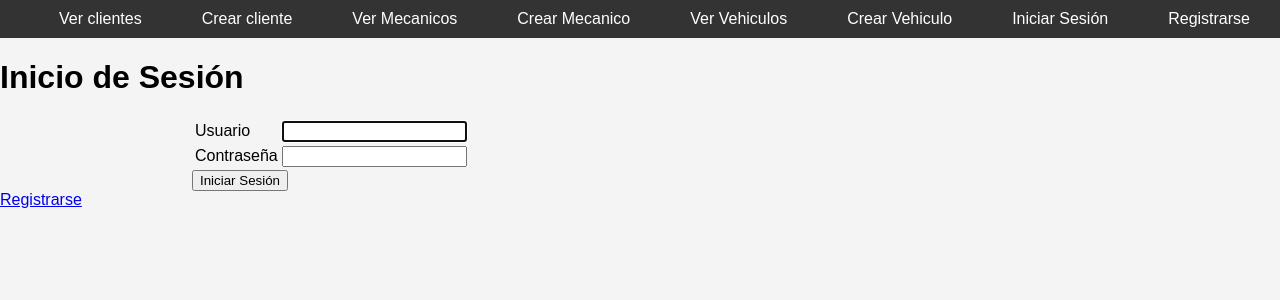
After one commit to sebastianmorenocba/PlaygroundFinalProject_MorenoSebastian, a Django app: page /login/ in a window 1280 px wide. The commit adds this page. Shown: the top 300 px of the page. Run offline with Django 5.2, Linux system fonts and the light colour scheme.

Commit message:
login, logout y register con exito

```diff
--- /dev/null
+++ b/Proyecto/core/templates/core/login.html
@@ -0,0 +1,30 @@
+{% extends 'core/base.html' %}
+
+{% block contenido %}
+<div class="overlay">
+    <div class="container">
+        <h1>Inicio de Sesión</h1>
+
+        <form id="login-form" style="width: 50vw; margin-left: 15vw;" method="post">
+            {% csrf_token %}
+            <table class="table">
+                <tr>
+                    <td><label for="{{ form.username.id_for_label }}">Usuario</label></td>
+                    <td>{{ form.username }}</td>
+                </tr>
+                <tr>
+                    <td><label for="{{ form.password.id_for_label }}">Contraseña</label></td>
+                    <td>{{ form.password }}</td>
+                </tr>
+            </table>
+
+            <!-- Agrega el botón de Iniciar Sesión -->
+            <button type="submit">Iniciar Sesión</button>
+        </form>
+
+        <div class="button-group">
+            <a href="{% url 'register' %}" class="btn">Registrarse</a>
+        </div>
+    </div>
+</div>
+{% endblock contenido %}
--- a/Proyecto/core/templates/core/navbar.html
+++ b/Proyecto/core/templates/core/navbar.html
@@ -55,9 +55,14 @@
             <li><a href="{% url 'mecanico_create' %}">Crear Mecanico</a></li>
             <li><a href="{% url 'vehiculo_list' %}">Ver Vehiculos</a></li>
             <li><a href="{% url 'vehiculo_create' %}">Crear Vehiculo</a></li>
-            <li><a href="{% url 'admin:index' %}">Login</a></li>
+
+            {% if user.is_authenticated %}
+                <li><a href="{% url 'logout' %}">Cerrar Sesión</a></li>
+            {% else %}
+                <li><a href="{% url 'login' %}">Iniciar Sesión</a></li>
+                <li><a href="{% url 'register' %}">Registrarse</a></li>
+            {% endif %}
         </ul>
     </nav>
-    hola como estas
 </body>
 </html>
--- a/Proyecto/core/urls.py
+++ b/Proyecto/core/urls.py
@@ -1,9 +1,10 @@
+from django.urls import path
+from . import views
+from django.contrib import admin
 from django.urls import path
 
-from . import views
-
-from django.contrib import admin
-from django.urls import path
+# LOGIN LOGOUT Y REGISTER
+from .views import login_view, logout_view, register_view, index
 
 
 
@@ -16,4 +17,9 @@ urlpatterns = [
     path("vehiculo/list", views.vehiculo_list, name="vehiculo_list"),
     path("vehiculo/create", views.vehiculo_create, name="vehiculo_create"),
     path('admin/', admin.site.urls),
+
+    path('login/', login_view, name='login'),
+    path('logout/', logout_view, name='logout'),
+    path('register/', register_view, name='register'),
+    path('index/', index, name='index'),
 ]
--- a/Proyecto/core/views.py
+++ b/Proyecto/core/views.py
@@ -1,6 +1,43 @@
 from django.shortcuts import redirect, render
+from . import forms, models
 
-from . import forms, models
+#login logout y register
+from django.contrib.auth import authenticate, login, logout
+from django.contrib.auth.forms import UserCreationForm, AuthenticationForm
+from django.contrib import messages
+
+def login_view(request):
+    form = AuthenticationForm(request, request.POST or None)
+
+    if request.method == 'POST' and form.is_valid():
+        username = form.cleaned_data.get('username')
+        password = form.cleaned_data.get('password')
+        user = authenticate(request, username=username, password=password)
+
+        if user is not None:
+            login(request, user)
+            next_url = request.POST.get('next', '/')
+            return redirect(next_url)
+        else:
+            messages.error(request, 'Usuario o contraseña no válidos. Inténtalo de nuevo.')
+    return render(request, 'core/login.html', {'form': form})
+
+def logout_view(request):
+    logout(request)
+    return redirect('index')  # Cambia 'index' al nombre de tu vista principal
+
+def register_view(request):
+    if request.method == 'POST':
+        form = UserCreationForm(request.POST)
+        if form.is_valid():
+            form.save()
+            username = form.cleaned_data.get('username')
+            messages.success(request, f'Cuenta creada para {username}!')
+            return redirect('login')  # Cambia 'login' al nombre de tu vista de inicio de sesión
+    else:
+        form = UserCreationForm()
+
+    return render(request, 'core/register.html', {'form': form})
 
 
 def index(request):
```
Also changed, not shown: Proyecto/core/forms.py (+8 -0 lines), Proyecto/core/templates/core/register.html (added, +19 -0 lines), Proyecto/Proyecto/settings.py (line endings or trailing spaces), Proyecto/db.sqlite3.
